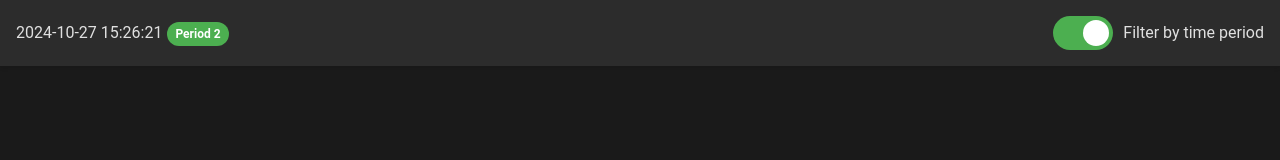
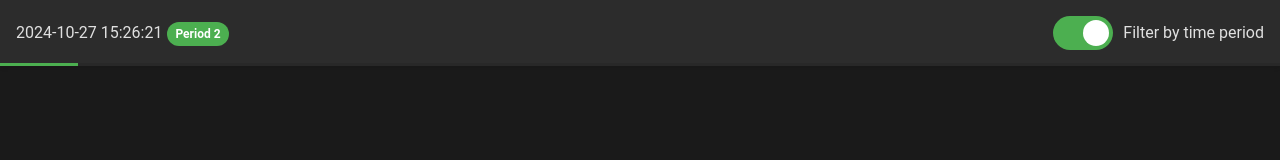
Before and after one commit to jnahlovsky/interview-react-nest, a React (Vite) app in the folder frontend/: page / in a window 1280 px wide. Shown: the top 160 px of the page. Built offline with nearby package versions, Linux system fonts and the light colour scheme.

Commit message:
feat(frontend): period animated progress bar

```diff
--- a/frontend/src/header.jsx
+++ b/frontend/src/header.jsx
@@ -1,9 +1,11 @@
 import styled from 'styled-components';
 import PropTypes from 'prop-types';
+import { useState, useEffect } from 'react';
 
 import { dateToString } from './helpers/utils';
 
 const HeaderContainer = styled.header`
+    position: relative;
     background-color: var(--card-bg);
     padding: 1.6rem;
     display: flex;
@@ -76,6 +78,40 @@ const PeriodPill = styled.span`
   margin-left: 0.5rem;
 `;
 
+const ProgressBarContainer = styled.div`
+  position: absolute;
+  bottom: 0;
+  left: 0;
+  width: 100%;
+  height: 3px;
+  background-color: rgba(0, 0, 0, 0.1);
+  overflow: hidden;
+  opacity: ${props => props.$shouldShow ? 1 : 0};
+  transition: opacity 0.3s ease;
+`;
+
+const progressAnimation = `
+  @keyframes progress {
+    from {
+      width: 0%;
+    }
+    to {
+      width: 100%;
+    }
+  }
+`;
+
+const ProgressBar = styled.div`
+  height: 100%;
+  background-color: var(--success-color);
+  transform-origin: left;
+  transition: width 0.95s linear;
+  ${props => props.$isAnimating && `
+    animation: progress ${10 - (props.$initialSeconds % 10)}s linear forwards;
+  `}
+  ${progressAnimation}
+`;
+
 // TODO: This component should contain the controls for the app
 // The controls are:
 // - A toggle group to select the currently active symbol
@@ -90,12 +126,30 @@ function Header({
     currentPeriod,
     isPopoverOpen,
 }) {
+    const [shouldShowProgress, setShouldShowProgress] = useState(true);
+    const seconds = currentDateTime.getSeconds();
+    const milliseconds = currentDateTime.getMilliseconds();
+    const periodKey = Math.floor(seconds / 10);
+
+    // Calculate initial progress based on current time within the 10-second interval
+    const initialProgress = ((seconds % 10) * 1000 + milliseconds) / 10000 * 100;
+
+    useEffect(() => {
+        if (!isTimeFilterEnabled || isPopoverOpen) {
+            setShouldShowProgress(false);
+        } else {
+            setShouldShowProgress(true);
+        }
+    }, [isTimeFilterEnabled, isPopoverOpen]);
+
     return (
         <HeaderContainer>
             <HeaderTime>
                 {dateToString(currentDateTime)}
                 {isTimeFilterEnabled && (
-                    <PeriodPill $isFreezed={isPopoverOpen}>Period {currentPeriod} {isPopoverOpen && '(Freezed)'}</PeriodPill>
+                    <PeriodPill $isFreezed={isPopoverOpen}>
+                        Period {currentPeriod} {isPopoverOpen && '(Freezed)'}
+                    </PeriodPill>
                 )}
             </HeaderTime>
             <ToggleLabel>
@@ -110,6 +164,17 @@ function Header({
                 </ToggleSwitch>
                 Filter by time period
             </ToggleLabel>
+            {isTimeFilterEnabled && (
+                <ProgressBarContainer
+                    key={periodKey}
+                    $shouldShow={shouldShowProgress}
+                >
+                    <ProgressBar
+                        style={{ width: `${initialProgress}%` }}
+                        $isAnimating={true}
+                    />
+                </ProgressBarContainer>
+            )}
         </HeaderContainer>
     );
 }
```
